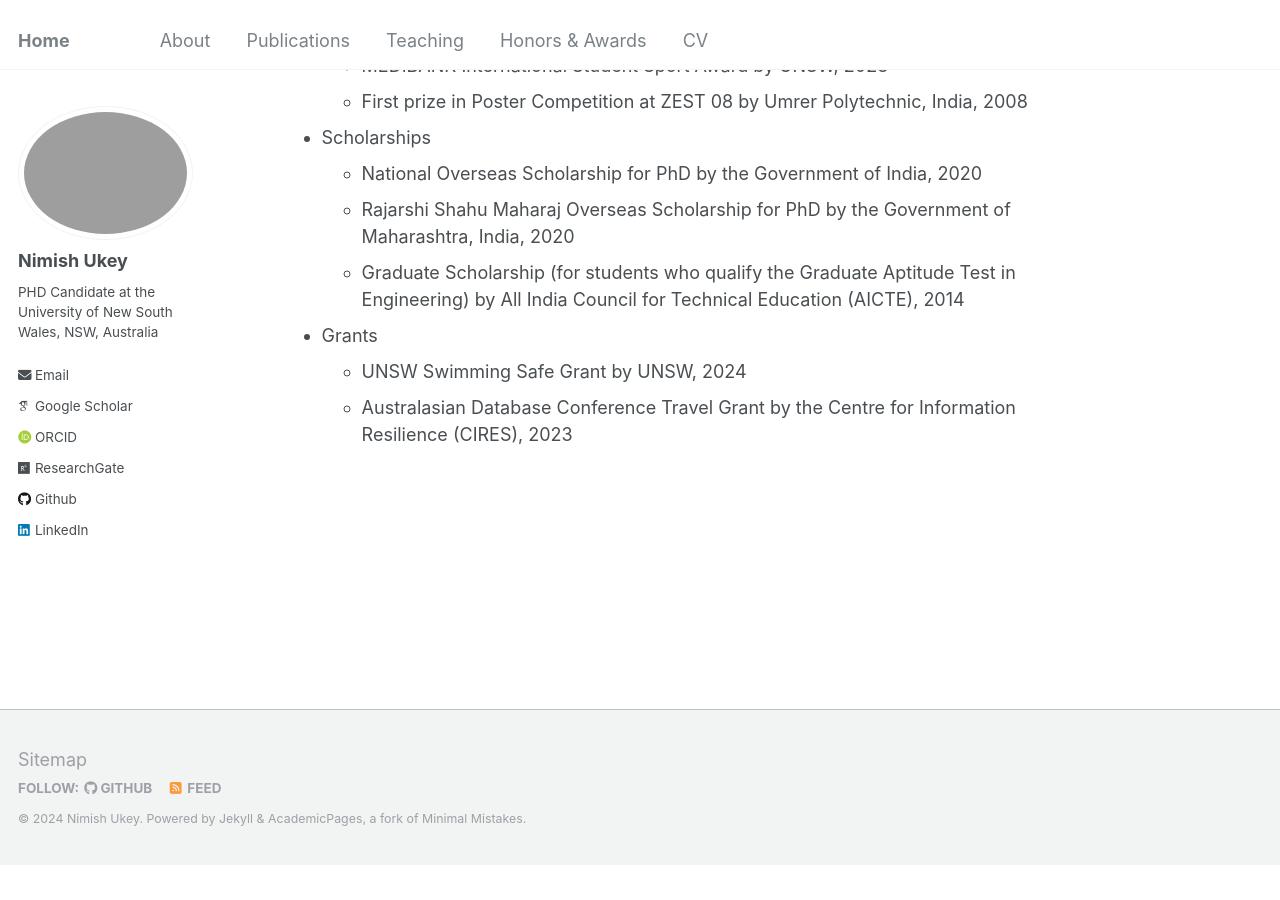
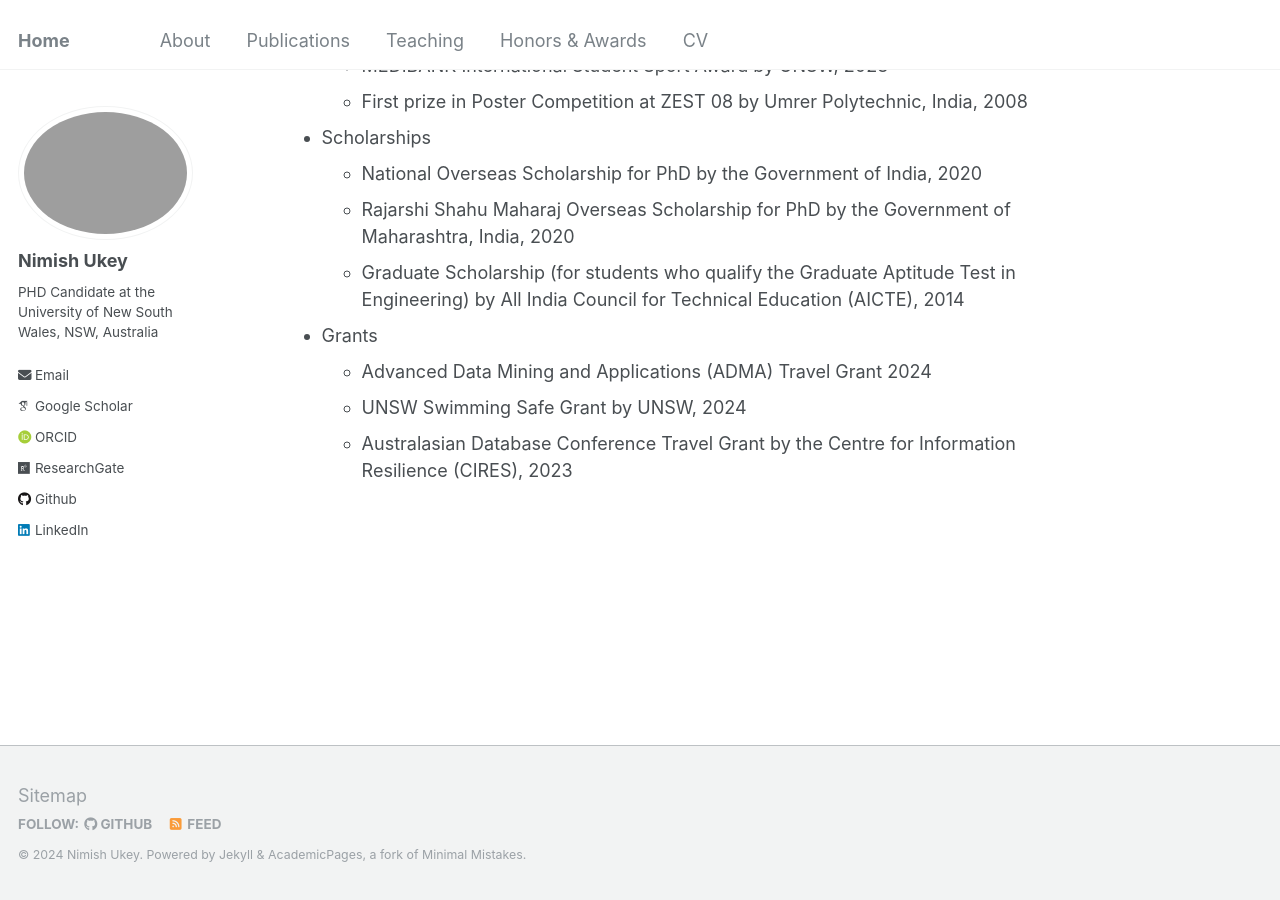
Before and after one commit to nimishukey/nimishukey.github.io, a Jekyll site: the page built from _pages/about.md, in a window 1280 px wide and 900 px high, scrolled down 1556 px. Built offline with Jekyll 4.4.1, drawn with Linux system fonts in a browser that asks for light colours; some web fonts are replaced; before the commit the page ends 2420 px from its top, so only the background shows below that.

Commit message:
Update about.md

```diff
--- a/_pages/about.md
+++ b/_pages/about.md
@@ -35,5 +35,6 @@ My complete articles are available on [Google Scholar](https://scholar.google.co
   - Graduate Scholarship (for students who qualify the Graduate Aptitude Test in Engineering) by All India Council for Technical Education (AICTE), 2014
 
 - Grants
+  - Advanced Data Mining and Applications (ADMA) Travel Grant 2024
   - UNSW Swimming Safe Grant by UNSW, 2024
   - Australasian Database Conference Travel Grant by the Centre for Information Resilience (CIRES), 2023
```
